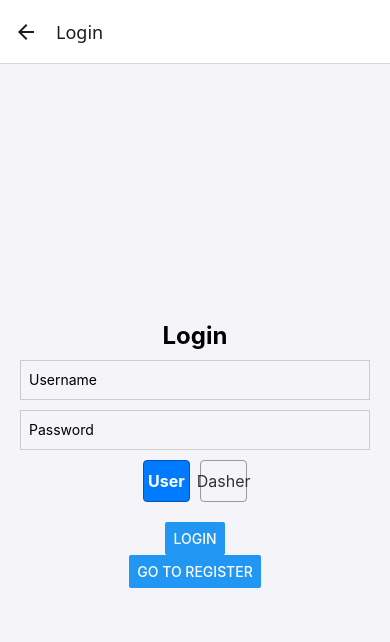
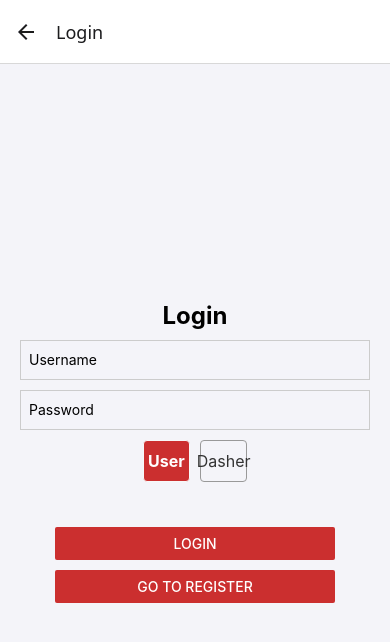
Before and after one commit to AdaTsanQin/COMP333, a React Native app: screen /Login in a window 390 px wide. Shown: the top 642 px of the page. Built offline with nearby package versions, Linux system fonts and the light colour scheme.

Commit message:
changed main color(issue4.4)

```diff
--- a/screen/HomeScreen.js
+++ b/screen/HomeScreen.js
@@ -17,10 +17,12 @@ const HomeScreen = () => {
           <Button
             title="Go to Dashboard"
             onPress={() => navigation.navigate('Dashboard')}
+            color="#cb2f2f"
           />
           <Button
             title="Logout"
             onPress={() => navigation.navigate('Login')}
+            color="#cb2f2f"
           />
         </View>
       ) : (
@@ -28,10 +30,12 @@ const HomeScreen = () => {
           <Button
             title="Login"
             onPress={() => navigation.navigate('Login')}
+            color="#cb2f2f"
           />
           <Button
             title="Register"
             onPress={() => navigation.navigate('Register')}
+            color="#cb2f2f"
           />
         </View>
       )}
--- a/screen/LoginScreen.js
+++ b/screen/LoginScreen.js
@@ -1,5 +1,5 @@
 import React, { useState } from 'react';
-import { View, Text, TextInput, Button, TouchableOpacity, StyleSheet, Alert } from 'react-native';
+import { View, Text, TextInput, Button, TouchableOpacity, StyleSheet, Alert,color } from 'react-native';
 import { useNavigation } from '@react-navigation/native';
 import AsyncStorage from '@react-native-async-storage/async-storage';
 
@@ -106,12 +106,23 @@ const handleLogin = async () => {
       </View>
 
 
-      <Button title="Login" onPress={handleLogin} />
-      <Button
-        title="Go to Register"
-        onPress={() => navigation.navigate('Register')}
-      />
+    <View style={styles.buttonGroup}>
+      <View style={styles.buttonWrapper}>
+        <Button
+          title="Login"
+          onPress={handleLogin}
+          color="#cb2f2f"
+        />
+      </View>
+      <View style={styles.buttonWrapper}>
+        <Button
+          title="Go to Register"
+          onPress={() => navigation.navigate('Register')}
+          color="#cb2f2f"
+        />
+      </View>
     </View>
+  </View>
   );
 };
 
@@ -150,8 +161,8 @@ const styles = StyleSheet.create({
     alignItems: 'center',
   },
   roleButtonSelected: {
-    backgroundColor: '#007bff',
-    borderColor: '#0056b3',
+    backgroundColor: '#cb2f2f',
+    borderColor: '#f8f8f8',
   },
   roleText: {
     color: '#333',
@@ -161,6 +172,15 @@ const styles = StyleSheet.create({
     color: 'white',
     fontWeight: 'bold',
   },
+  buttonGroup: {
+    width: '100%',
+    marginTop: 20,
+  },
+  buttonWrapper: {
+    marginVertical: 5,
+    width: '80%',
+    alignSelf: 'center',
+  },
 });
 
 export default LoginScreen;
```
